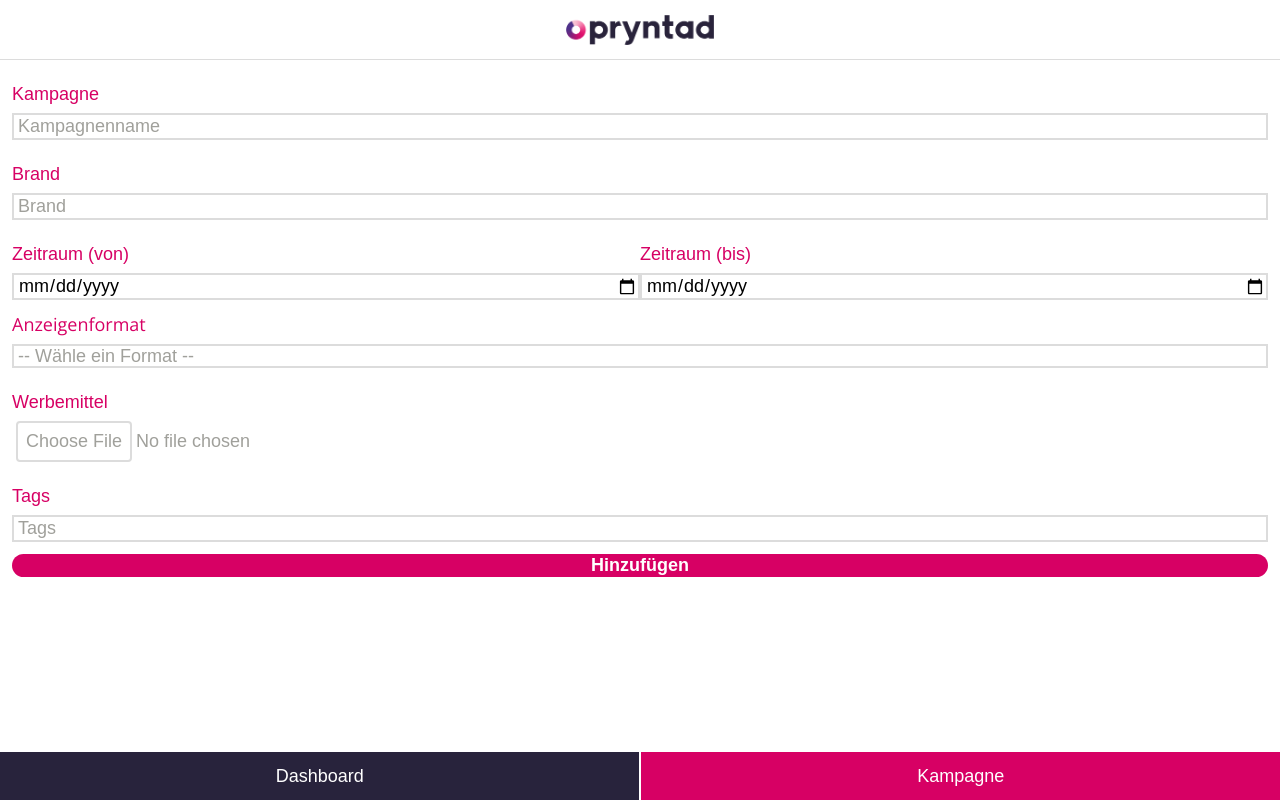
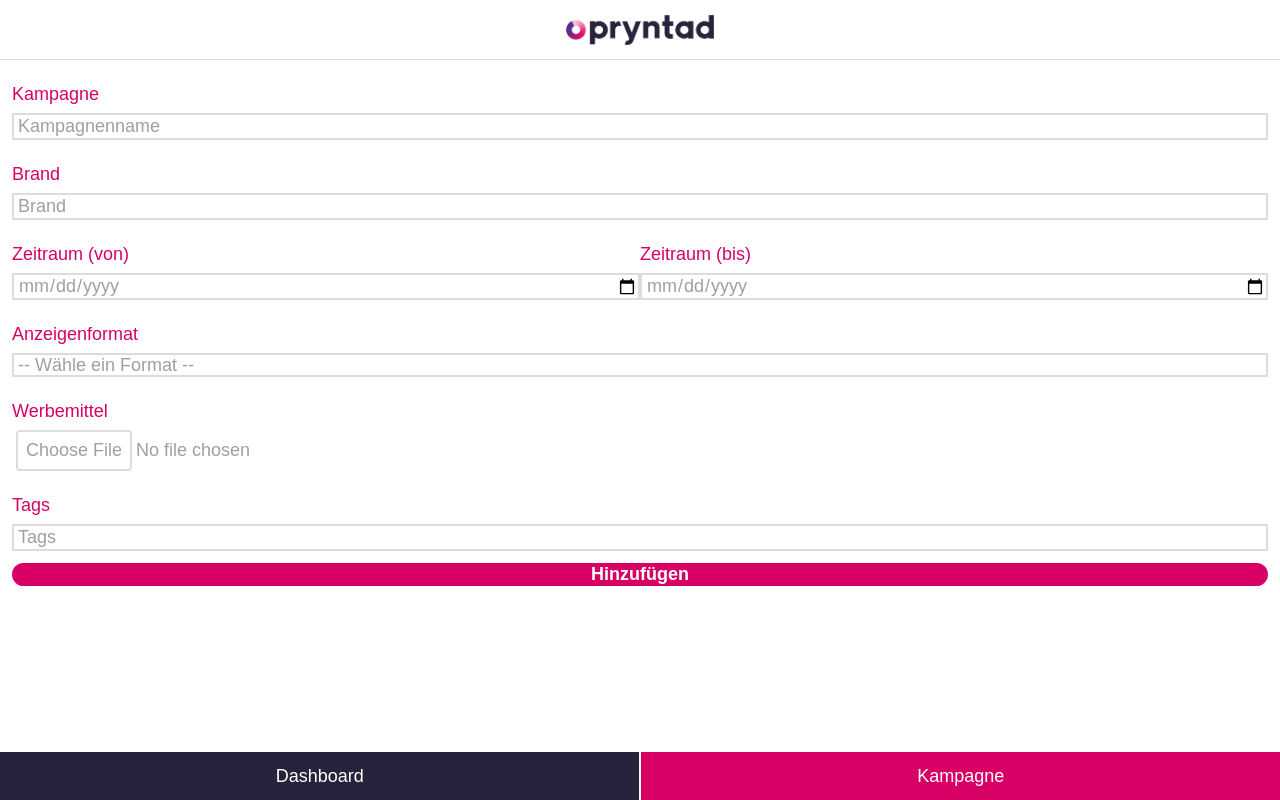
Before and after one commit to KALTWASSERio/pryntad, a React (Create React App) app: page /create in a window 1280 px wide. Built offline with nearby package versions, Linux system fonts and the light colour scheme; no server answers.

Commit message:
Code refactoring before sprint end II

```diff
--- a/src/create/Form.js
+++ b/src/create/Form.js
@@ -77,6 +77,7 @@ export default function Form({ data, onSubmit, onInputChange, onImageUpload }) {
             type="date"
             name="scheduleFrom"
             value={data.scheduleFrom}
+            required
           />
         </StyledSectionFrom>
         <StyledSectionTo>
@@ -89,6 +90,7 @@ export default function Form({ data, onSubmit, onInputChange, onImageUpload }) {
             type="date"
             name="scheduleTo"
             value={data.scheduleTo}
+            required
           />
         </StyledSectionTo>
       </StyledInputAreaDates>
--- a/src/create/Select.js
+++ b/src/create/Select.js
@@ -5,11 +5,12 @@ const StyledLabel = styled.label`
   color: #d70064;
   display: flex;
   align-items: flex-end;
+  margin-top: 12px;
   margin-bottom: 8px;
-  font-family: 'Open Sans', sans-serif;
 `
 const StyledInputArea = styled.section`
-  display: grid;
+  display: flex;
+  flex-direction: column;
 `
 
 export default function Select({ name, value, onChange }) {
```
